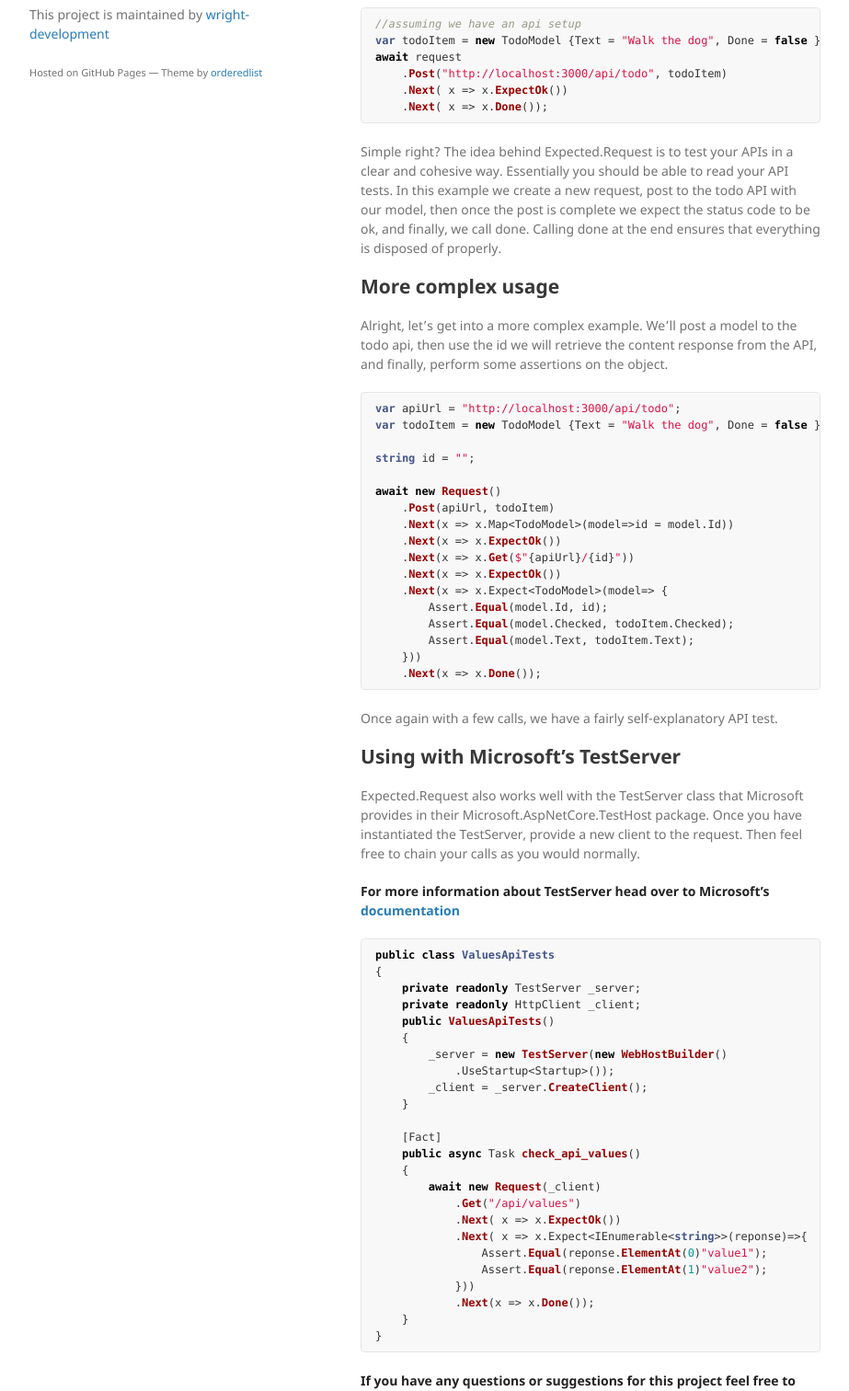
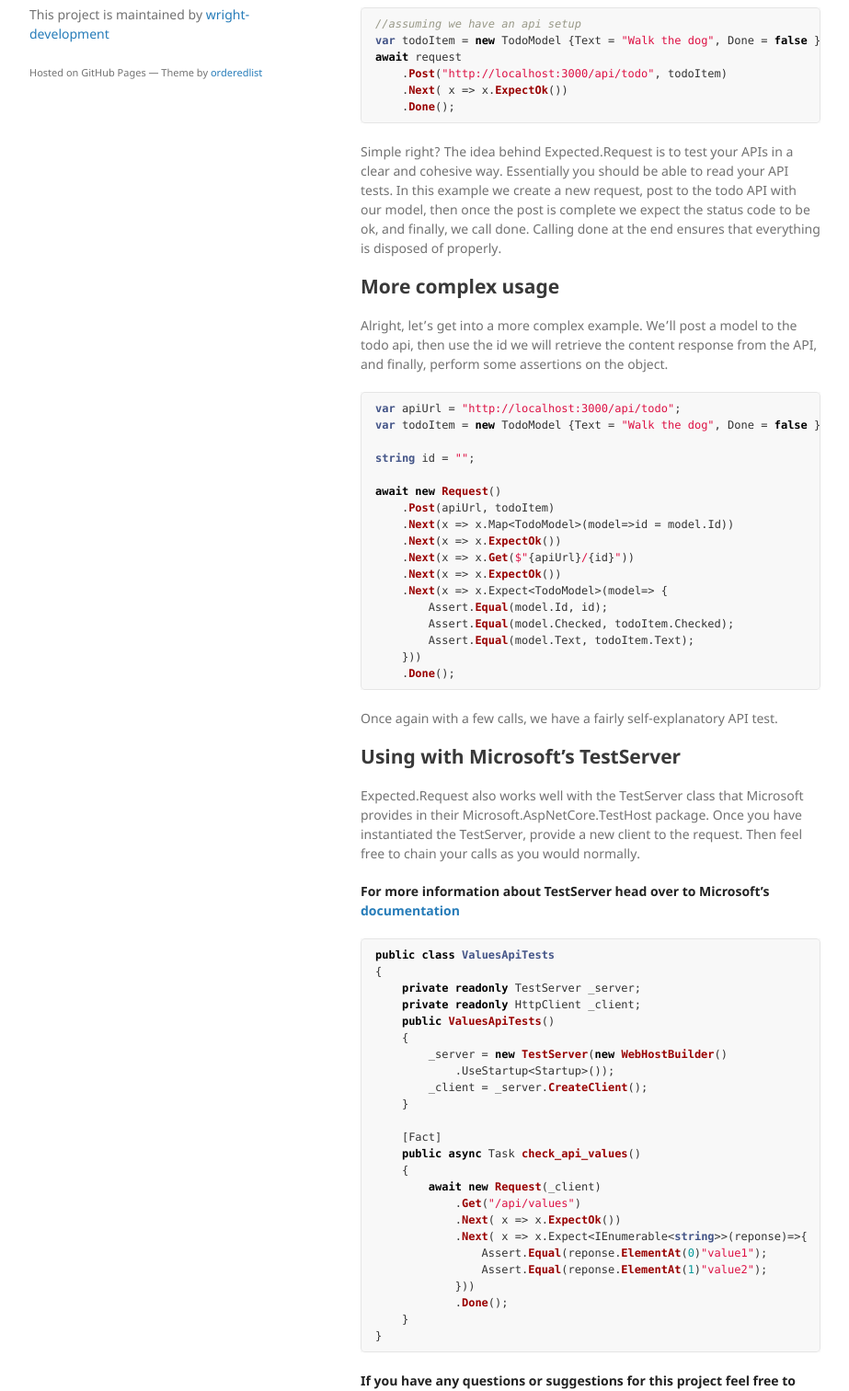
Before and after one commit to wright-development/Expected.Request, a Jekyll site: the page built from index.md, in a window 1280 px wide. Shown: the part 742-2254 px from the top of the page at 92% size, without its empty margins (178-1101 px from the left). Built offline with Jekyll 4.4.1, drawn with Linux system fonts in a browser that asks for light colours; the repository's description, which GitHub fills in, is left out.

Commit message:
new done syntax

````diff
--- a/index.md
+++ b/index.md
@@ -38,7 +38,7 @@ var todoItem = new TodoModel {Text = "Walk the dog", Done = false };
 await request
     .Post("http://localhost:3000/api/todo", todoItem)
     .Next( x => x.ExpectOk())
-    .Next( x => x.Done());
+    .Done();
 ```
 
 Simple right? The idea behind Expected.Request is to test your APIs in a clear and cohesive way. Essentially you should be able to read your API tests. In this example we create a new request, post to the todo API with our model, then once the post is complete we expect the status code to be ok, and finally, we call done. Calling done at the end ensures that everything is disposed of properly.
@@ -65,7 +65,7 @@ await new Request()
         Assert.Equal(model.Checked, todoItem.Checked);
         Assert.Equal(model.Text, todoItem.Text);
     }))
-    .Next(x => x.Done());
+    .Done();
 ```
 
 Once again with a few calls, we have a fairly self-explanatory API test.
@@ -98,7 +98,7 @@ public class ValuesApiTests
                 Assert.Equal(reponse.ElementAt(0)"value1");
                 Assert.Equal(reponse.ElementAt(1)"value2");
             }))
-            .Next(x => x.Done());
+            .Done();
     }
 }
 ```
````
